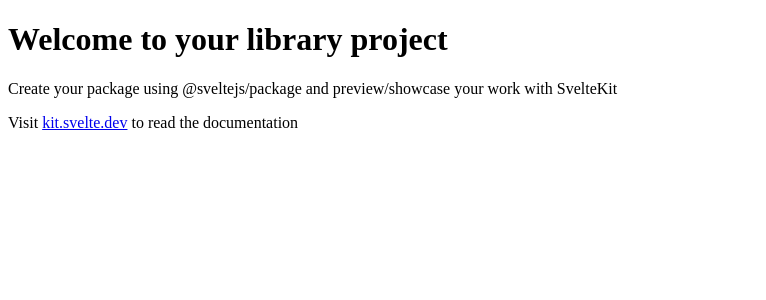
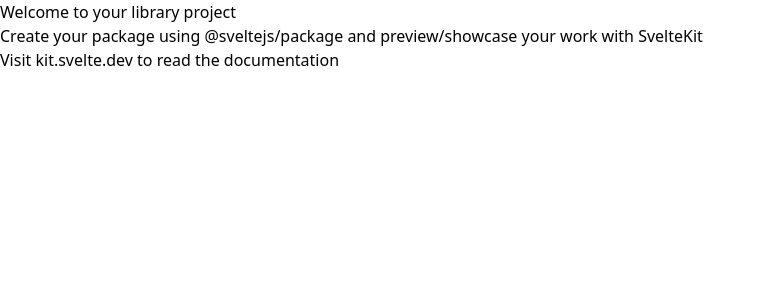
Before and after one commit to friendofsvelte/runelt, a SvelteKit app: page / in a window 1280 px wide. Shown: the top 300 px of the page, without its empty margins (0-766 px from the left). Built offline with nearby package versions, Linux system fonts and the light colour scheme.

Commit message:
tailwind css, layouts and conf added

```diff
--- a/package.json
+++ b/package.json
@@ -35,16 +35,21 @@
 		"@sveltejs/kit": "^2.0.0",
 		"@sveltejs/package": "^2.0.0",
 		"@sveltejs/vite-plugin-svelte": "^3.0.0",
+		"@tailwindcss/typography": "^0.5.13",
 		"@types/eslint": "^9.6.0",
+		"autoprefixer": "^10.4.19",
 		"eslint": "^9.0.0",
 		"eslint-config-prettier": "^9.1.0",
 		"eslint-plugin-svelte": "^2.36.0",
 		"globals": "^15.0.0",
+		"postcss": "^8.4.38",
 		"prettier": "^3.1.1",
 		"prettier-plugin-svelte": "^3.1.2",
+		"prettier-plugin-tailwindcss": "^0.6.4",
 		"publint": "^0.1.9",
 		"svelte": "^5.0.0-next.1",
 		"svelte-check": "^3.6.0",
+		"tailwindcss": "^3.4.4",
 		"typescript": "^5.0.0",
 		"typescript-eslint": "^8.0.0",
 		"vite": "^5.0.11",
--- /dev/null
+++ b/postcss.config.js
@@ -0,0 +1,6 @@
+export default {
+	plugins: {
+		tailwindcss: {},
+		autoprefixer: {}
+	}
+};
--- /dev/null
+++ b/src/app.css
@@ -0,0 +1,3 @@
+@import 'tailwindcss/base';
+@import 'tailwindcss/components';
+@import 'tailwindcss/utilities';
--- /dev/null
+++ b/src/routes/+layout.svelte
@@ -0,0 +1,5 @@
+<script>
+	import '../app.css';
+</script>
+
+<slot></slot>
--- /dev/null
+++ b/tailwind.config.ts
@@ -0,0 +1,11 @@
+import type { Config } from 'tailwindcss';
+
+export default {
+	content: ['./src/**/*.{html,js,svelte,ts}'],
+
+	theme: {
+		extend: {}
+	},
+
+	plugins: [require('@tailwindcss/typography')]
+} as Config;
```
Also changed, not shown: 2 other files (tests, documents, lock files or other folders).
